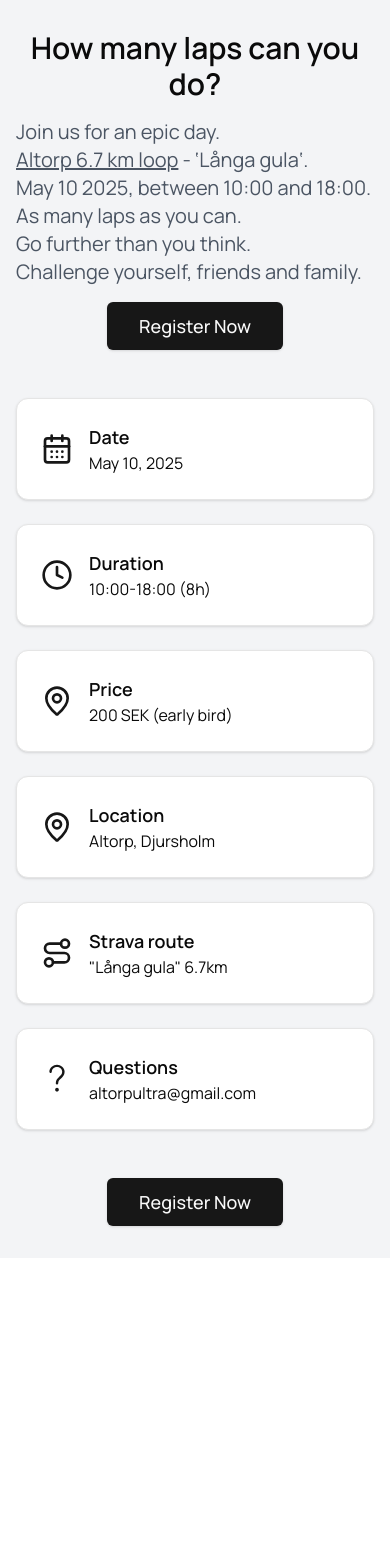
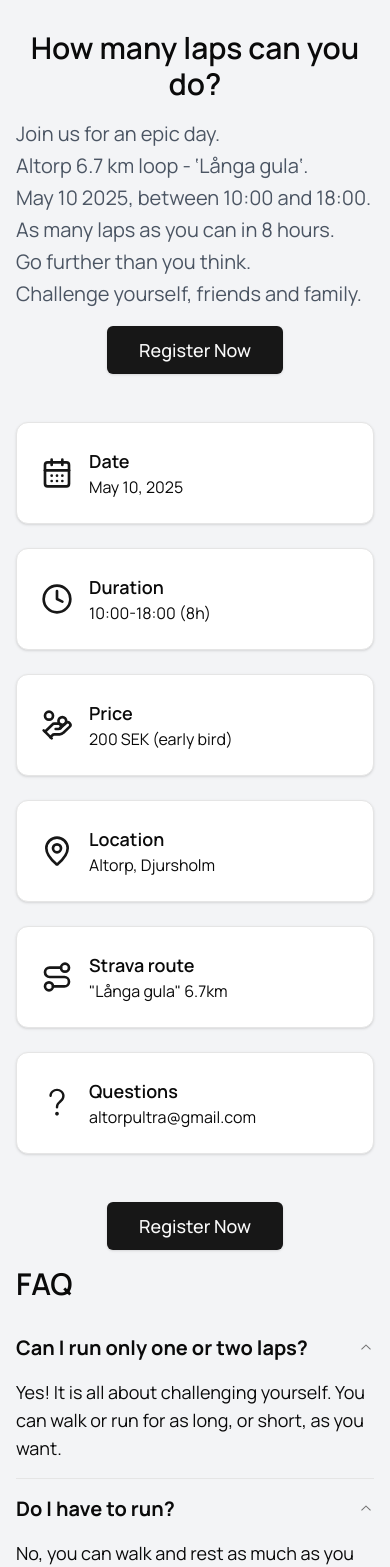
Before and after one commit to buren/altorpultra.se, a Next.js app: page / in a window 390 px wide. Shown: the part 424-1991 px from the top of the page. Before the commit the page ends 1682 px from the top, so only its background shows below. Built offline with nearby package versions, Linux system fonts and the light colour scheme.

Commit message:
Content update

```diff
--- a/package.json
+++ b/package.json
@@ -9,6 +9,7 @@
     "lint": "next lint"
   },
   "dependencies": {
+    "@radix-ui/react-accordion": "^1.2.1",
     "@radix-ui/react-icons": "^1.3.0",
     "@radix-ui/react-slot": "^1.1.0",
     "class-variance-authority": "^0.7.0",
--- /dev/null
+++ b/src/components/FAQ.tsx
@@ -0,0 +1,54 @@
+import {
+  Accordion,
+  AccordionContent,
+  AccordionItem,
+  AccordionTrigger,
+} from "@/components/ui/accordion"
+import SectionTitle from "./SectionTitle";
+
+export default function FAQ() {
+  return (
+    <div className="md:w-2/3 md:max-w-[600px]">
+      <SectionTitle title="FAQ" />
+      <Accordion type="multiple" defaultValue={["item-0", "item-1"]}>
+        <AccordionItem value="item-0">
+          <AccordionTrigger className="text-xl font-bold">Can I run only one or two laps?</AccordionTrigger>
+          <AccordionContent className="text-lg">
+            Yes! It is all about challenging yourself. You can walk or run for as long, or short, as you want.
+          </AccordionContent>
+        </AccordionItem>
+
+        <AccordionItem value="item-1">
+          <AccordionTrigger className="text-xl font-bold">Do I have to run?</AccordionTrigger>
+          <AccordionContent className="text-lg">
+            No, you can walk and rest as much as you like.
+          </AccordionContent>
+        </AccordionItem>
+
+        <AccordionItem value="item-2">
+          <AccordionTrigger className="text-xl font-bold">Will there be food?</AccordionTrigger>
+          <AccordionContent className="text-lg">
+            Yes, there will be food! For all runners snacks are included and you will be able to buy hot food (hotdogs and burgers) at a discounted price (at cost).
+            Non-runners will be able to buy as much snacks and food as they like as well!
+          </AccordionContent>
+        </AccordionItem>
+
+        <AccordionItem value="item-3">
+          <AccordionTrigger className="text-xl font-bold">How do I get there?</AccordionTrigger>
+          <AccordionContent className="text-lg">
+            It is really easy to get here using public transport, only 12 minutes by train for Tekniska Högskolan. You can of course take your car as well, there is parking within 200m from the starting line.
+            You can find it <a href="https://maps.app.goo.gl/EEgT5kJ7bdHEE1Rz5">here on Google Maps</a>.
+          </AccordionContent>
+        </AccordionItem>
+
+        <AccordionItem value="item-3">
+          <AccordionTrigger className="text-xl font-bold">How do I pay?</AccordionTrigger>
+          <AccordionContent className="text-lg">
+            At this point we're not excepting payments. The event will cost 200 SEK for early birds (thats you!). Register your interest now to secure your early bird price.
+            More information and how to pay will be communicated soon.
+          </AccordionContent>
+        </AccordionItem>
+      </Accordion>
+    </div>
+  );
+};
--- /dev/null
+++ b/src/components/GoogleMapsRoute.tsx
@@ -0,0 +1,9 @@
+export default function GoogleMapsRoute() {
+  return (
+    <iframe
+      src="https://www.google.com/maps/d/embed?mid=1XNqeiCdk9MeEu1Te9zzsTXDWWbRRw10&ehbc=2E312F"
+      width="100%"
+      height="480"
+    ></iframe>
+  );
+}
--- /dev/null
+++ b/src/components/RegisterButton.tsx
@@ -0,0 +1,11 @@
+import { Button } from "./ui/button";
+
+export default function RegisterButton() {
+  return (
+    <a href="https://i.washere.io/join/CAJI1EYS?utm_source=altorpultra.se">
+      <Button size="lg" className="text-lg px-8 py-6">
+        Register Now
+      </Button>
+    </a>
+  );
+}
--- /dev/null
+++ b/src/components/SectionTitle.tsx
@@ -0,0 +1,3 @@
+export default function SectionTitle({ title }: {title: string}) {
+  return <h2 className="text-3xl font-semibold mb-4">{title}</h2>;
+}
--- /dev/null
+++ b/src/components/StravaRouteMap.tsx
@@ -0,0 +1,18 @@
+import Script from "next/script";
+
+export default function StravaRouteMap() {
+  return (
+    <>
+      <div
+        className="strava-embed-placeholder"
+        data-embed-type="route"
+        data-embed-id="altorp_3771133989584529065"
+        data-units="metric"
+        data-full-width="true"
+        data-style="standard"
+        data-from-embed="false"
+      ></div>
+      <Script src="https://strava-embeds.com/embed.js"></Script>
+    </>
+  );
+}
--- /dev/null
+++ b/src/components/ui/accordion.tsx
@@ -0,0 +1,57 @@
+"use client"
+
+import * as React from "react"
+import * as AccordionPrimitive from "@radix-ui/react-accordion"
+import { ChevronDownIcon } from "@radix-ui/react-icons"
+
+import { cn } from "@/lib/utils"
+
+const Accordion = AccordionPrimitive.Root
+
+const AccordionItem = React.forwardRef<
+  React.ElementRef<typeof AccordionPrimitive.Item>,
+  React.ComponentPropsWithoutRef<typeof AccordionPrimitive.Item>
+>(({ className, ...props }, ref) => (
+  <AccordionPrimitive.Item
+    ref={ref}
+    className={cn("border-b", className)}
+    {...props}
+  />
+))
+AccordionItem.displayName = "AccordionItem"
+
+const AccordionTrigger = React.forwardRef<
+  React.ElementRef<typeof AccordionPrimitive.Trigger>,
+  React.ComponentPropsWithoutRef<typeof AccordionPrimitive.Trigger>
+>(({ className, children, ...props }, ref) => (
+  <AccordionPrimitive.Header className="flex">
+    <AccordionPrimitive.Trigger
+      ref={ref}
+      className={cn(
+        "flex flex-1 items-center justify-between py-4 text-sm font-medium transition-all hover:underline [&[data-state=open]>svg]:rotate-180",
+        className
+      )}
+      {...props}
+    >
+      {children}
+      <ChevronDownIcon className="h-4 w-4 shrink-0 text-muted-foreground transition-transform duration-200" />
+    </AccordionPrimitive.Trigger>
+  </AccordionPrimitive.Header>
+))
+AccordionTrigger.displayName = AccordionPrimitive.Trigger.displayName
+
+const AccordionContent = React.forwardRef<
+  React.ElementRef<typeof AccordionPrimitive.Content>,
+  React.ComponentPropsWithoutRef<typeof AccordionPrimitive.Content>
+>(({ className, children, ...props }, ref) => (
+  <AccordionPrimitive.Content
+    ref={ref}
+    className="overflow-hidden text-sm data-[state=closed]:animate-accordion-up data-[state=open]:animate-accordion-down"
+    {...props}
+  >
+    <div className={cn("pb-4 pt-0", className)}>{children}</div>
+  </AccordionPrimitive.Content>
+))
+AccordionContent.displayName = AccordionPrimitive.Content.displayName
+
+export { Accordion, AccordionItem, AccordionTrigger, AccordionContent }
--- a/src/components/ultramarathon-start-page.tsx
+++ b/src/components/ultramarathon-start-page.tsx
@@ -1,10 +1,14 @@
 import Image from "next/image"
 import { Button } from "@/components/ui/button"
 import { Card, CardContent } from "@/components/ui/card"
-import { CalendarDays, MapPin, Clock, Route } from "lucide-react"
+import { CalendarDays, MapPin, Clock, Route, HandCoins } from "lucide-react"
 
 import altorpPic from '../public/altorp.webp'
 import { QuestionMarkIcon } from "@radix-ui/react-icons"
+import GoogleMapsRoute from "./GoogleMapsRoute"
+import FAQ from "./FAQ"
+import SectionTitle from "./SectionTitle"
+import RegisterButton from "./RegisterButton"
 
 
 export function UltramarathonStartPageComponent() {
@@ -31,27 +35,23 @@ export function UltramarathonStartPageComponent() {
       <main className="container mx-auto px-4 py-8">
         <section className="mb-12">
           <div className="text-center mx-auto">
-            <h2 className="text-3xl font-semibold mb-4">How many laps can you do?</h2>
+            <SectionTitle title="How many laps can you do?" />
             {/* <p className="text-xl text-gray-600 max-w-2xl mx-auto">
               Join us for an epic day.
             </p> */}
           </div>
           <div className="text-xl text-gray-600">
             <ul className="w-96 mx-auto">
-              <li>Join us for an epic day.</li>
-              <li><a className="underline" href="https://www.strava.com/routes/altorp_3771133989584529065">Altorp 6.7 km loop</a> - &lsquo;Långa gula&lsquo;.</li>
-              <li>May 10 2025, between 10:00 and 18:00.</li>
-              <li>As many laps as you can.</li>
-              <li>Go further than you think.</li>
-              <li>Challenge yourself, friends and family.</li>
+              <li className="leading-8">Join us for an epic day.</li>
+              <li className="leading-8">Altorp 6.7 km loop - &lsquo;Långa gula&lsquo;.</li>
+              <li className="leading-8">May 10 2025, between 10:00 and 18:00.</li>
+              <li className="leading-8">As many laps as you can in 8 hours.</li>
+              <li className="leading-8">Go further than you think.</li>
+              <li className="leading-8">Challenge yourself, friends and family.</li>
             </ul>
 
             <section className="text-center mt-4">
-              <a href="https://i.washere.io/join/CAJI1EYS?utm_source=altorpultra.se">
-                <Button size="lg" className="text-lg px-8 py-6">
-                  Register Now
-                </Button>
-              </a>
+              <RegisterButton />
             </section>
           </div>
         </section>
@@ -78,7 +78,7 @@ export function UltramarathonStartPageComponent() {
             </Card>
             <Card>
               <CardContent className="flex items-center p-6">
-                <MapPin className="h-8 w-8 text-primary mr-4" />
+                <HandCoins className="h-8 w-8 text-primary mr-4" />
                 <div>
                   <h3 className="font-semibold text-lg">Price</h3>
                   <p>200 SEK (early bird)</p>
@@ -119,12 +119,20 @@ export function UltramarathonStartPageComponent() {
           </div>
         </section>
 
-        <section className="text-center">
-          <a href="https://i.washere.io/join/CAJI1EYS?utm_source=altorpultra.se">
-            <Button size="lg" className="text-lg px-8 py-6">
-              Register Now
-            </Button>
-          </a>
+        <div className="text-center mt-4">
+          <RegisterButton />
+        </div>
+
+        <div className="mt-4 flex justify-center">
+          <FAQ />
+        </div>
+
+        <div className="mt-4 w-full">
+          <GoogleMapsRoute />
+        </div>
+
+        <section className="text-center mt-4">
+          <RegisterButton />
         </section>
       </main>
     </div>
--- a/tailwind.config.ts
+++ b/tailwind.config.ts
@@ -55,6 +55,28 @@ const config: Config = {
   			lg: 'var(--radius)',
   			md: 'calc(var(--radius) - 2px)',
   			sm: 'calc(var(--radius) - 4px)'
+  		},
+  		keyframes: {
+  			'accordion-down': {
+  				from: {
+  					height: '0'
+  				},
+  				to: {
+  					height: 'var(--radix-accordion-content-height)'
+  				}
+  			},
+  			'accordion-up': {
+  				from: {
+  					height: 'var(--radix-accordion-content-height)'
+  				},
+  				to: {
+  					height: '0'
+  				}
+  			}
+  		},
+  		animation: {
+  			'accordion-down': 'accordion-down 0.2s ease-out',
+  			'accordion-up': 'accordion-up 0.2s ease-out'
   		}
   	}
   },
```
Also changed, not shown: 1 other file (tests, documents, lock files or other folders).
